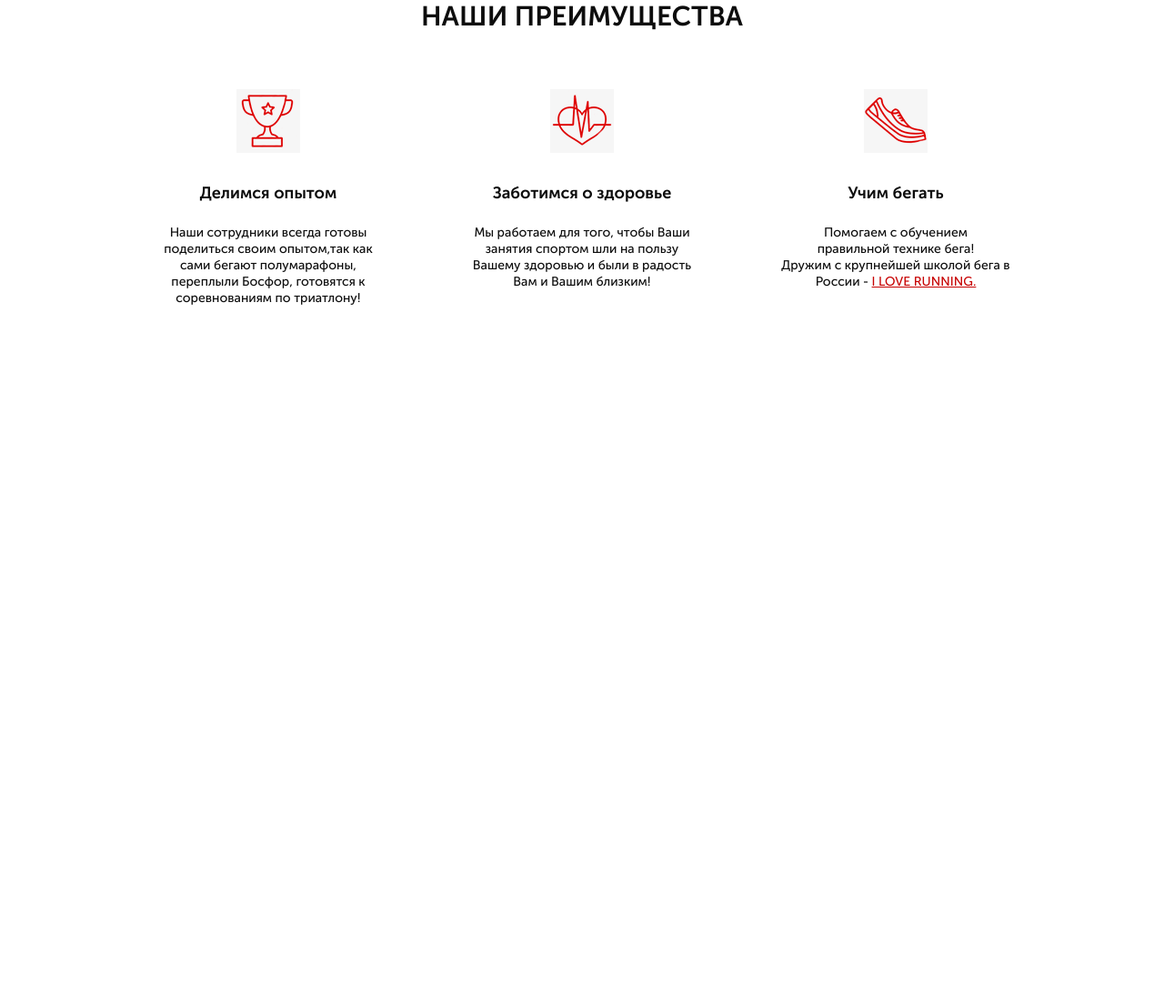
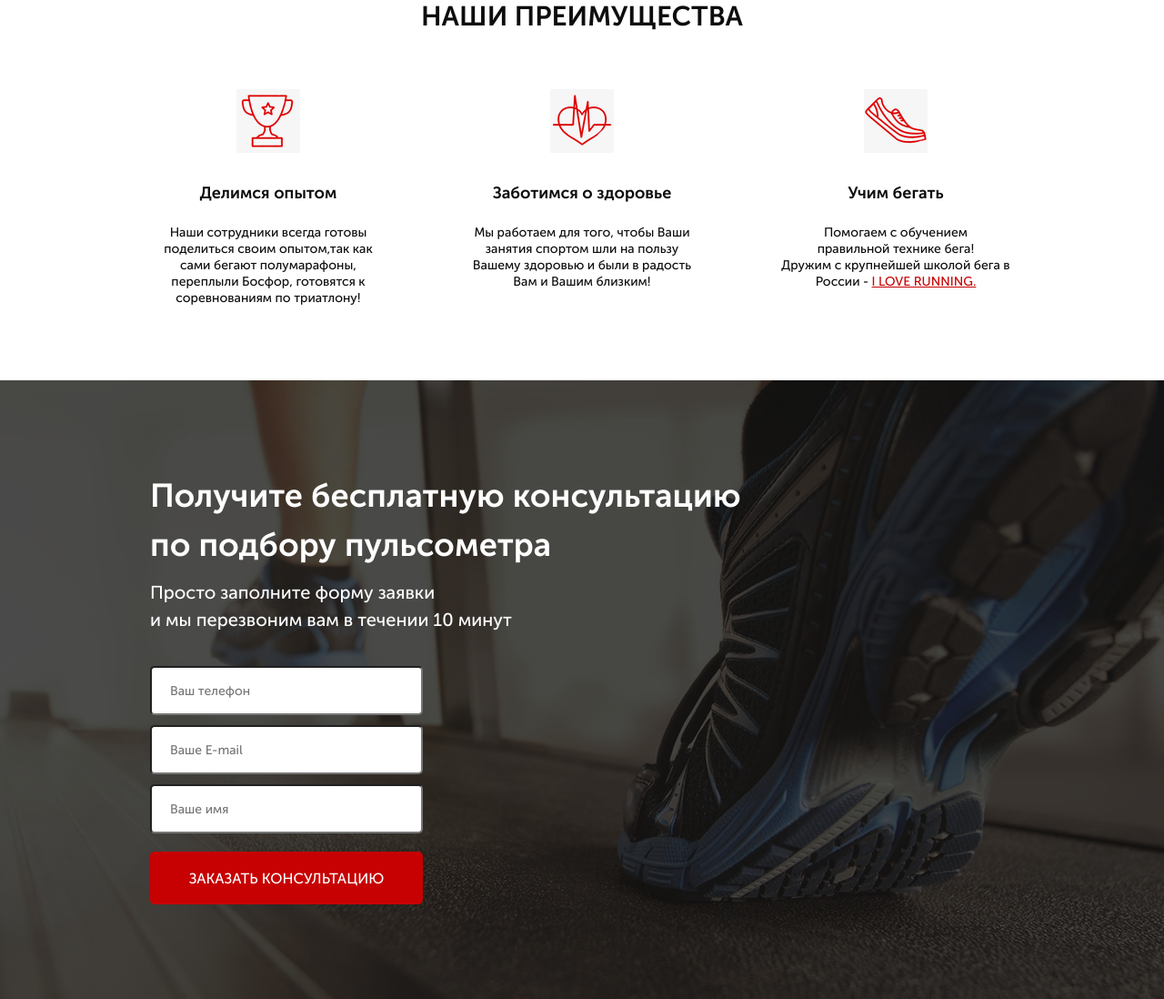
Before and after one commit to Le4nas/pulse1, a website: page src/index.html in a window 1280 px wide. Shown: the part 726-1824 px from the top of the page at 91% size. Before the commit the page ends 1144 px from the top, so only its background shows below. Drawn offline with Linux system fonts and the light colour scheme.

Commit message:
add page 'form

```diff
--- a/src/index.html
+++ b/src/index.html
@@ -55,9 +55,9 @@
     </div>
     <section class="advantages">
         <div class="container">
-            <h3 class="advantages__head headmain">
+            <h2 class="advantages__head headmain">
                 НАШИ ПРЕИМУЩЕСТВА
-            </h3>
+            </h2>
             <div class="advantages__block">
                 <div class="advantages__item">
                     <div class="advantages__icon">
@@ -91,5 +91,22 @@
             </div>
         </div>
     </section>
+    <section class="consulation">
+        <div class="container">
+            <h2 class="consulation__head headmain">
+                Получите бесплатную консультацию <br>
+                по подбору пульсометра </h2>
+            <div class="consulation__desckr">
+                Просто заполните форму заявки <br>
+                и мы перезвоним вам в течении 10 минут
+            </div>
+            <form class="feed-form" action="#">
+                <input name="name" required placeholder="Ваш телефон" type="tel" >
+                <input name="phone" required placeholder="Ваше E-mail" type="email">
+                <input name="email" required placeholder="Ваше имя" type="text">
+                <button class="button button_subbmit">заказать кОНСУЛЬТАЦИЮ</button>
+            </form>
+        </div>
+    </section>
 </body>
 </html>
--- a/src/sass/blocks/_buttons.scss
+++ b/src/sass/blocks/_buttons.scss
@@ -17,4 +17,10 @@
         width: 300px;
         height: 50px;
     }
+    &_subbmit{
+        width: 100%;
+        height: 58px;
+        font-weight: 500;
+        font-size: 16px;
+    }
 }
--- /dev/null
+++ b/src/sass/blocks/_consultion.scss
@@ -0,0 +1,19 @@
+.consulation{
+    min-height: 680px;
+    padding: 100px 0 93px;
+    background: url('../../img/consultation.jpg') center (center/cover) no-repeat;
+    &__head{
+        font-size: 36px;
+        color: #FFFFFF;
+        text-align: left;
+        line-height: 54px;
+        margin-bottom: 10px;
+    }
+    &__desckr{
+        font-weight: 500;
+        font-size: 20px;
+        line-height: 30px;
+        text-align: left;
+        color: #FFFFFF;
+            }
+}
--- /dev/null
+++ b/src/sass/blocks/_forms.scss
@@ -0,0 +1,18 @@
+.feed-form{
+    margin-top: 36px;
+    display: flex;
+    flex-direction: column;
+    width: 300px;
+    input{
+        height: 54px;
+        background: #FFFFFF;
+        border-radius: 5px;
+        margin-bottom: 11px;
+        font-size: 14px;
+        padding: 0 20px;
+        width: 100%;
+        &:nth-child(3){
+            margin-bottom: 20px;
+        }
+    }
+}
--- a/src/sass/blocks/_media-advantage.scss
+++ b/src/sass/blocks/_media-advantage.scss
@@ -22,5 +22,36 @@
         font-size: 24px;
         line-height: 24px;
     }
+    .consulation{
+        height: 100vh;
+        padding: 50px 0 40px;
+        &__head{
+            font-size: 24px;
+            color: #FFFFFF;
+            text-align: left;
+            line-height: 34px;
+            margin-bottom: 10px;
+        }
+        &__desckr{
+            font-weight: 500;
+            font-size: 16px;
+            line-height: 24px;
+            text-align: left;
+            color: #FFFFFF;
+                }
+    }
+}
 
+@media (max-width:480px) {
+    .consulation{
+        &__head{
+            text-align: center;
+        }
+        &__desckr{
+            text-align: center;
+                }
+    }
+    .feed-form{
+        margin: 36px auto 0;
+    }
 }
--- a/src/sass/blocks/_media-promo.scss
+++ b/src/sass/blocks/_media-promo.scss
@@ -89,5 +89,9 @@
             width: 300px;
             font-size: 16px;
         }
+        &_subbmit{
+            width: 100%;
+            font-size: 16px;
+        }
     }
 }
--- a/src/sass/style.scss
+++ b/src/sass/style.scss
@@ -23,5 +23,7 @@
 @import 'blocks/promo';
 @import 'blocks/header';
 @import 'blocks/advantages.scss';
+@import 'blocks/consultion';
+@import 'blocks/forms';
 @import 'blocks/media-promo';
 @import 'blocks/media-advantage';
```
Also changed, not shown: src/css/style.min.css, src/sass/blocks/_advantages.scss (line endings or trailing spaces).
